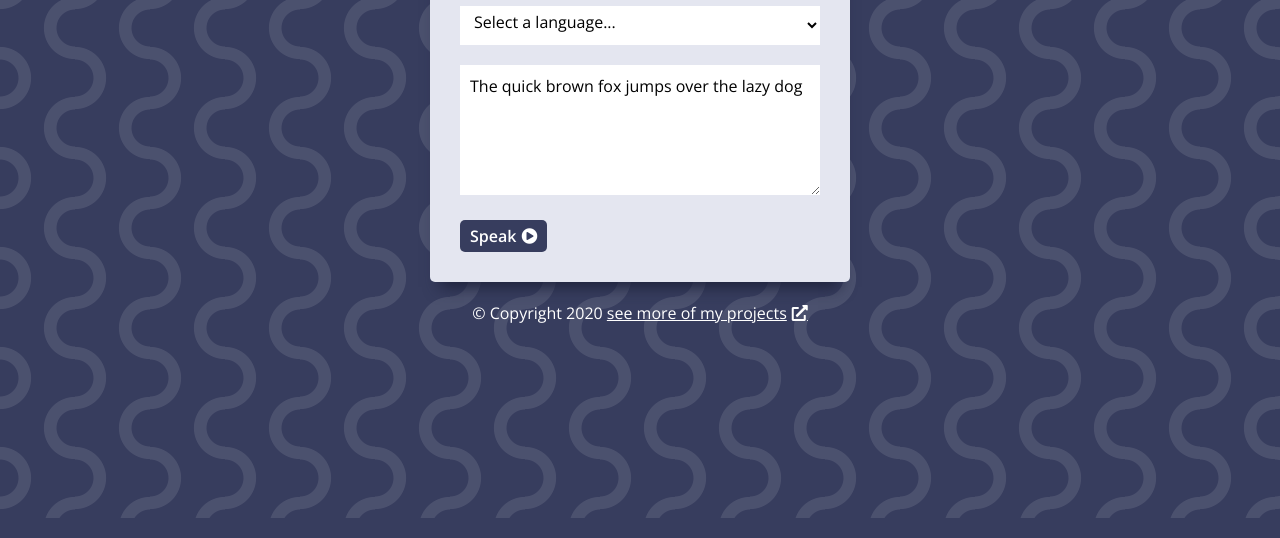
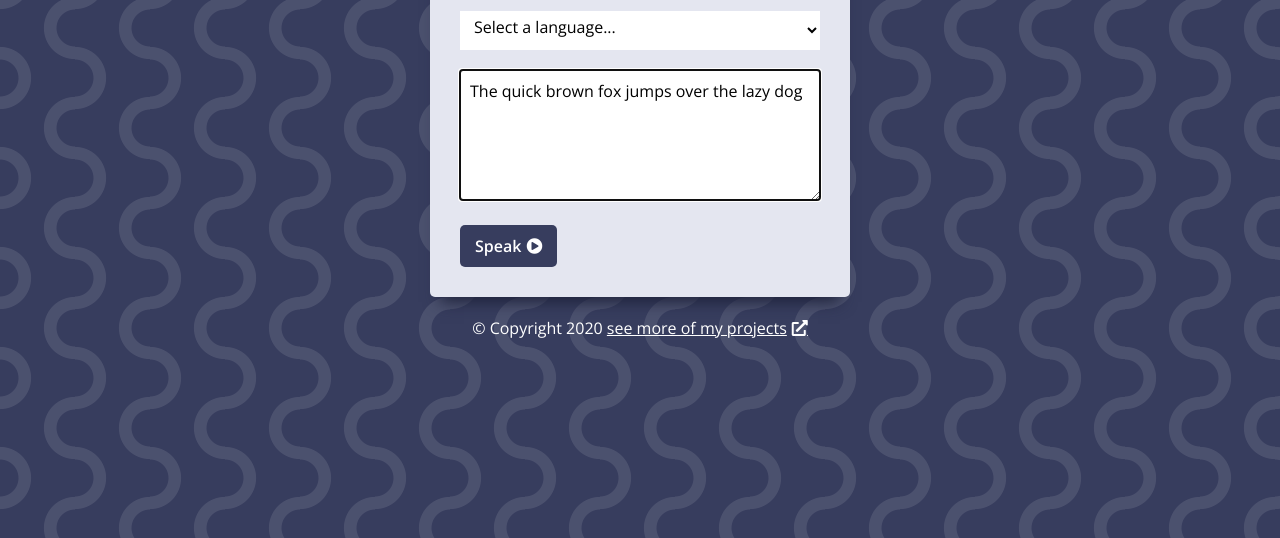
Before and after one commit to rolandjlevy/js-text-to-speech-api, a plain HTML site: page index.html in a window 1280 px wide. Shown: the part 322-860 px from the top of the page. Drawn offline with nearby package versions, Linux system fonts and the light colour scheme; a script that the page names is missing.

Commit message:
CSS tweaks

```diff
--- a/src/script.js
+++ b/src/script.js
@@ -4,6 +4,7 @@ const btn = document.querySelector('.btn');
 const form = document.querySelector('form');
 
 message.value = 'The quick brown fox jumps over the lazy dog';
+message.focus();
 
 console.log('loaded...');
 
--- a/styles/style.css
+++ b/styles/style.css
@@ -8,7 +8,7 @@
 }
 
 body {
-  margin: 20px;
+  margin: 30px;
 }
 
 .pattern {
@@ -43,7 +43,7 @@ button {
   color: #fff;
   font-weight: 600;
   transition: all 0.2s ease;
-  padding: 5px 10px;
+  padding: 10px 15px;
 }
 
 button:hover {
```
